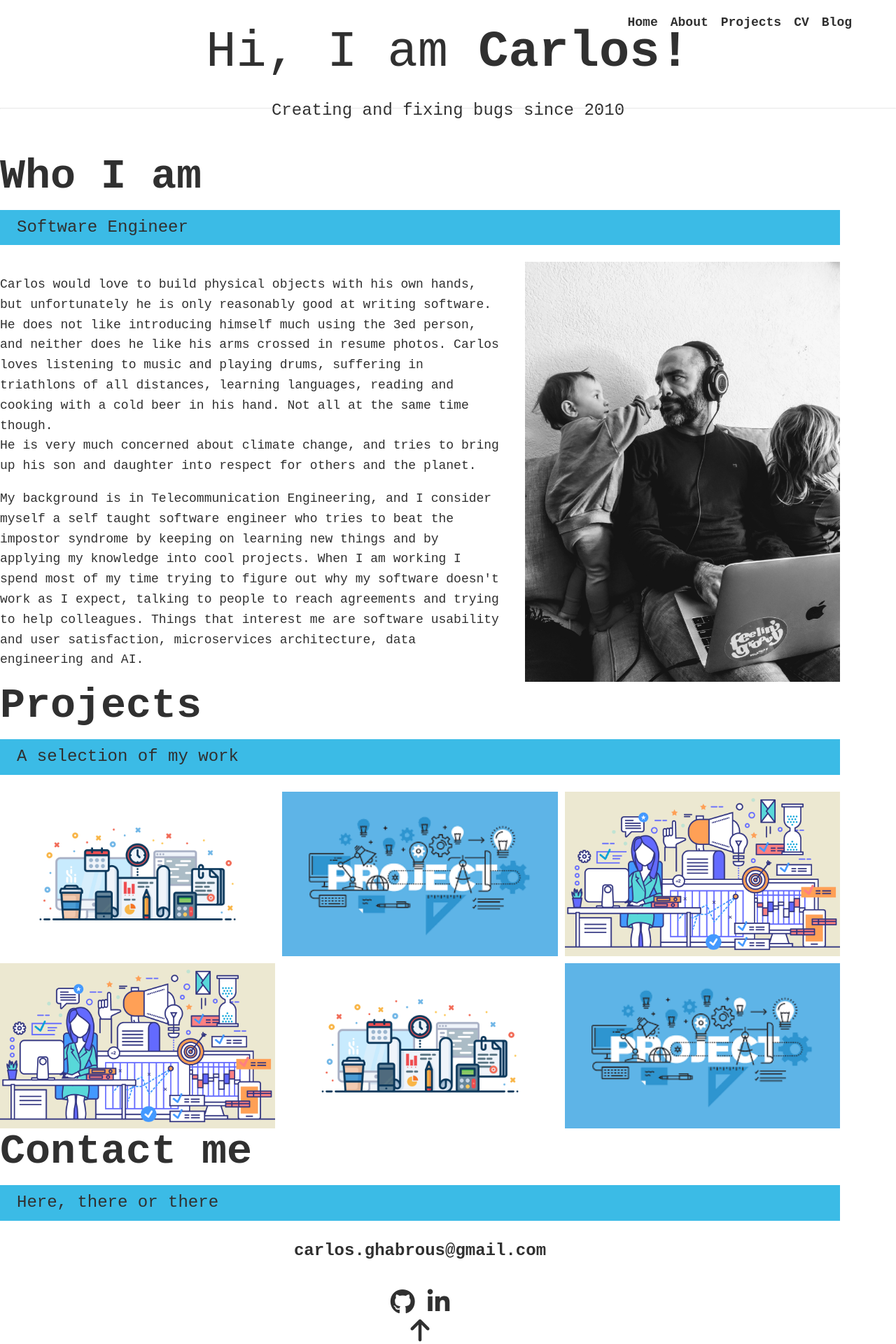
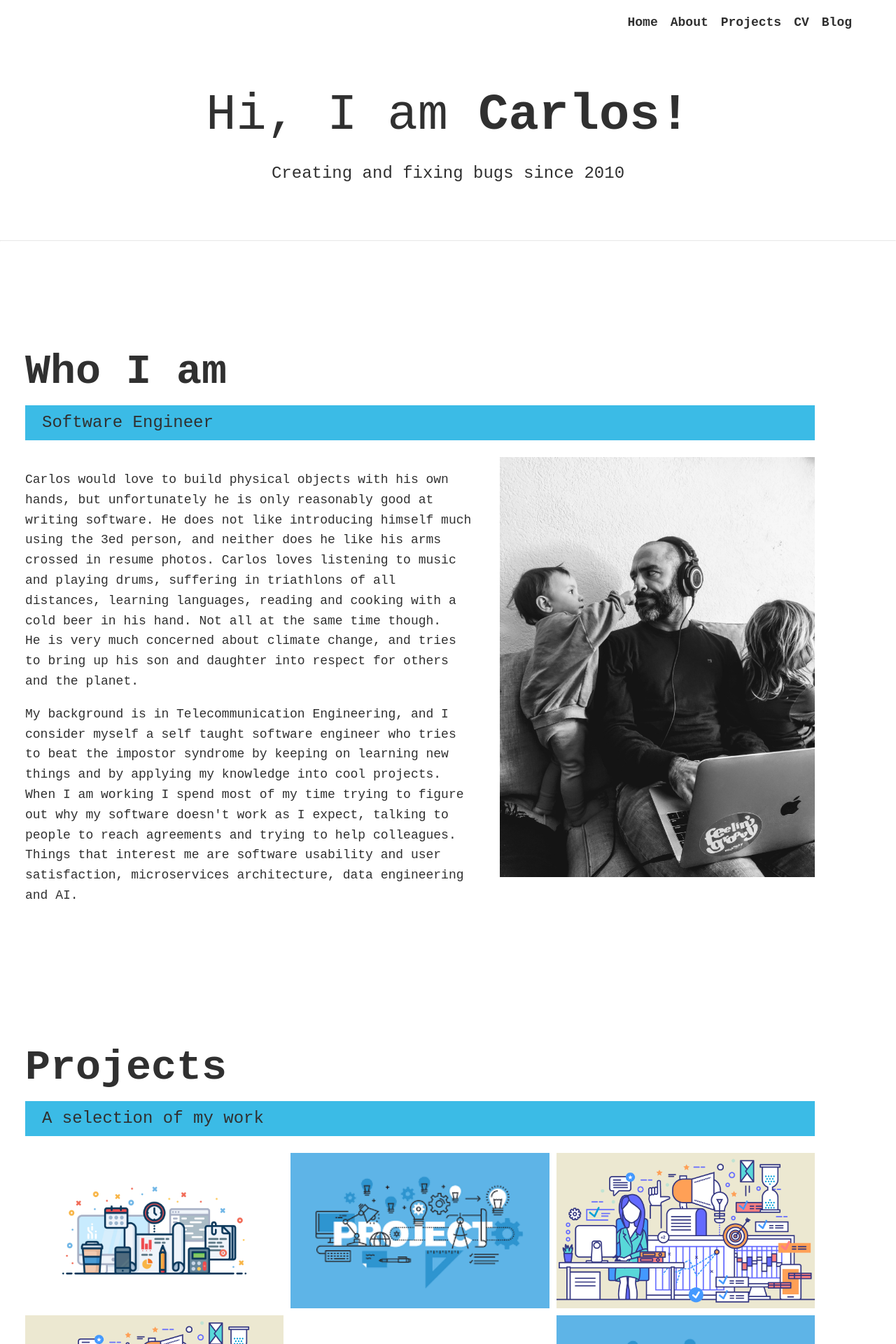
Before and after one commit to carlosghabrous/carlosghabrous.github.io, a Jekyll site: the page built from index.html, in a window 1280 px wide. Shown: the top 1920 px of the page at 70% size. Built offline with Jekyll 4.4.1, drawn with Linux system fonts in a browser that asks for light colours; nearby versions of some CDN libraries.

Commit message:
Site-12: Include section padding for main.scss

```diff
--- a/_sass/main.scss
+++ b/_sass/main.scss
@@ -3,6 +3,9 @@ img {
     max-width: 50%;
 }
 
+section {
+    padding: 5em 2em;
+}
 
 footer {
     text-align: center;
```
